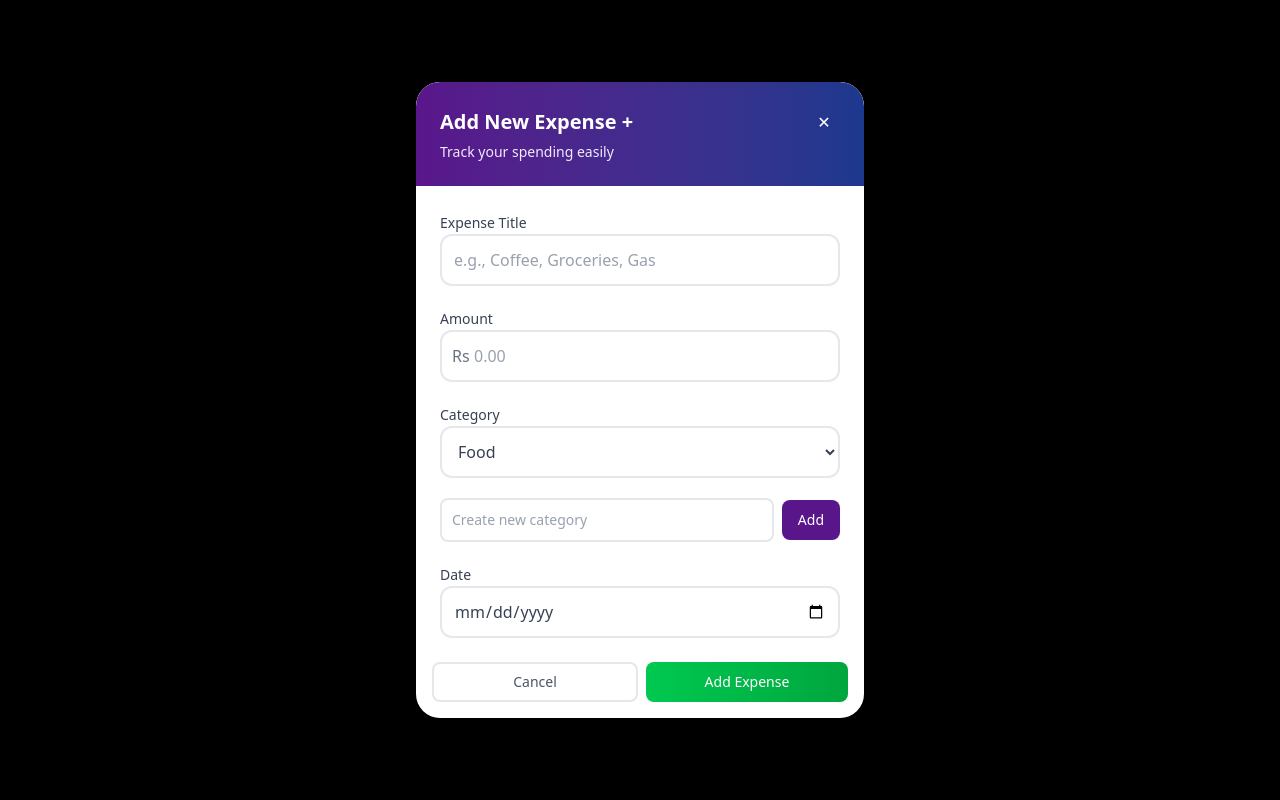
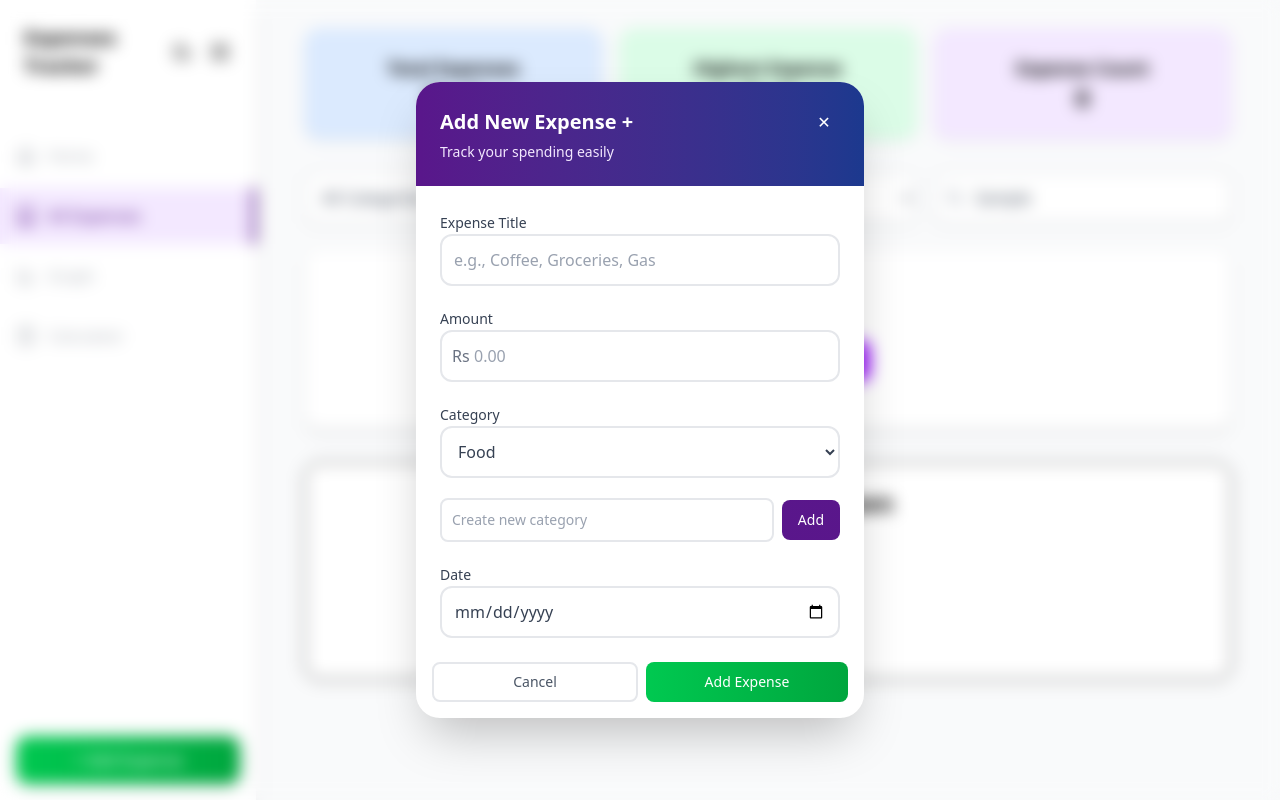
Before and after one commit to dulmini11/coinwise, a Next.js app: page / in a window 1280 px wide. Both pictures are taken after typing "Sample" into the empty fields and a click on the button "+ Add Expense". Built offline with nearby package versions, Linux system fonts and the light colour scheme.

Commit message:
Update Add New Expense card

```diff
--- a/src/app/page.tsx
+++ b/src/app/page.tsx
@@ -525,18 +525,18 @@ export default function ExpensesPage() {
           <>
       {/* Add Expense Modal */}
         {showForm && (
-        <div className="fixed inset-0 bg-black bg-opacity-50 backdrop-blur-sm flex items-center justify-center p-4 z-50 animate-in fade-in duration-300">
+        <div className="fixed inset-0 bg-opacity-50 backdrop-blur-sm flex items-center justify-center p-4 z-50 animate-in fade-in duration-300">
           <div
-            className={`rounded-3xl shadow-2xl w-full max-w-md max-h-[90vh] overflow-y-auto transform transition-all duration-300 scale-100 animate-in zoom-in-95
+            className={`rounded-3xl shadow-2xl w-full max-w-md transform transition-all duration-300 scale-100 animate-in zoom-in-95
               ${darkMode ? "bg-black text-white border border-gray-600" : "bg-white text-gray-700"}`}
           >
             {/* Header */}
-            <div className="bg-gradient-to-r from-purple-900 to-blue-900 text-white p-4 md:p-6 rounded-t-3xl">
+            <div className="bg-gradient-to-r from-purple-900 to-blue-900 text-white p-6 rounded-t-3xl">
               <div className="flex items-center justify-between">
-                <h3 className="text-lg md:text-xl font-bold">Add New Expense +</h3>
+                <h3 className="text-xl font-bold">Add New Expense +</h3>
                 <button
                   onClick={() => setShowForm(false)}
-                  className="text-white hover:bg-white hover:bg-opacity-20 w-8 h-8 rounded-full flex items-center justify-center transition-colors"
+                  className="text-white hover:bg-opacity-20 w-8 h-8 rounded-full flex items-center justify-center transition-colors"
                 >
                   ✕
                 </button>
@@ -545,7 +545,7 @@ export default function ExpensesPage() {
             </div>
 
             {/* Form Content */}
-            <div className="p-4 md:p-6 space-y-4 md:space-y-5">
+            <div className="p-6 space-y-5">
               {/* Title Input */}
               <div className="space-y-2">
                 <label className="text-sm font-medium text-gray-700">Expense Title</label>
@@ -585,7 +585,7 @@ export default function ExpensesPage() {
                   onChange={(e) =>
                     setNewExpense({ ...newExpense, category: e.target.value })
                   }
-                  className="w-full border-2 border-gray-200 focus:border-purple-900 focus:ring-2 focus:ring-purple-200 p-3 rounded-xl transition-colors outline-none bg-gray/90"
+                  className=" w-full border-2 border-gray-200 focus:border-purple-900 focus:ring-2 focus:ring-purple-200 p-3 rounded-xl transition-colors outline-none bg-gray/90"
                 >
                   {categories.map((cat, index) => (
                     <option key={index} value={cat}>
```
